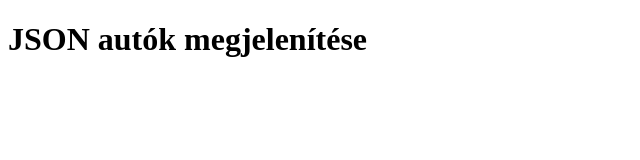
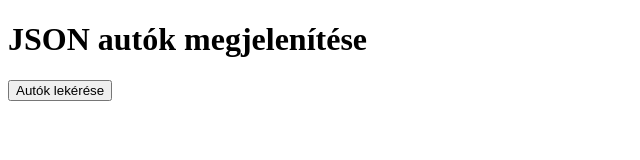
Before and after one commit to Alex2518-9/autok-json-js, a plain HTML site: page index.html in a window 1280 px wide. Shown: the whole page, without its empty margins (0-640 px from the left). Drawn offline with Linux system fonts and the light colour scheme.

Commit message:
index.html file szerkesztése kész.

```diff
--- a/index.html
+++ b/index.html
@@ -13,6 +13,8 @@
     <div class="container">
         <h1>JSON autók megjelenítése</h1>
 
+        <button id="button">Autók lekérése</button>
+
         <div class="result"></div>
     </div>
 
```
